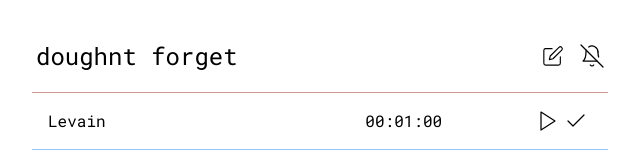
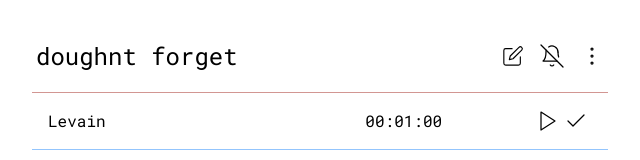
Before and after one commit to nicolean/doughnt-forget, a Next.js app: page / in a window 1280 px wide. Shown: the top 160 px of the page, without its empty margins (320-960 px from the left). Built offline with nearby package versions, Linux system fonts and the light colour scheme.

Commit message:
Moves schedule header to its own component, implements basic export menu UI

```diff
--- /dev/null
+++ b/src/components/ScheduleHeader.tsx
@@ -0,0 +1,33 @@
+import { useState, useContext } from 'react';
+import { EditContext } from '@/context/edit';
+import { EditContextType } from '@/types/edit-context';
+import NotificationToggle from "./NotificationToggle";
+import ScheduleMenu from './ScheduleMenu';
+import { X, Edit, MoreVertical } from 'react-feather';
+
+interface ScheduleHeaderProps {
+  isNotificationsEnabled: boolean;
+  setIsNotificationsEnabled: (value: boolean) => void;
+}
+
+export default function ScheduleHeader({ isNotificationsEnabled, setIsNotificationsEnabled }: ScheduleHeaderProps) {
+  const { toggleEditMode, isEditModeActive } = useContext(EditContext) as EditContextType;
+
+  return (
+    <div className="pt-8 sm:pt-10 pb-5 px-1 flex justify-between border-b border-notecard-pink">
+      <h1 className="text-2xl">doughnt forget</h1>
+      <div className="flex relative">
+        <button className="mr-4" aria-label="Toggle edit mode" onClick={toggleEditMode}>
+          { isEditModeActive
+              ? <><span className="visually-hidden">Disable edit mode</span><X size={26} /></>
+              : <><span className="visually-hidden">Enable edit mode</span><Edit size={22} /></>
+          }
+        </button>
+        <div className="mr-4 flex">
+          <NotificationToggle isNotificationsEnabled={isNotificationsEnabled} setIsNotificationsEnabled={setIsNotificationsEnabled}  />
+        </div>
+        <ScheduleMenu />
+      </div>
+    </div>
+  )
+}
--- /dev/null
+++ b/src/components/ScheduleMenu.tsx
@@ -0,0 +1,30 @@
+import { useState } from 'react';
+import { MoreVertical, Download, Upload } from 'react-feather';
+
+export default function ScheduleMenu() {
+  const [isMenuOpen, setIsMenuOpen] = useState();
+
+  const onExport = () => {}
+
+  const onImport = () => {}
+
+  return (
+    <div className="relative flex items-center">
+      <button onClick={() => setIsMenuOpen((isMenuOpen) => !isMenuOpen)}><MoreVertical /></button>
+      <div className={`absolute top-10 right-0 opacity-0 duration-100 ease-in-out ${isMenuOpen && 'opacity-100'} rounded shadow-md bg-white border border-gray-100 z-20 text-sm w-28`}>
+        <ul className="list-none">
+          <li className="p-4 cursor-pointer not-last:border-b border-gray-200 hover:bg-gray-100">
+            <button className="w-full">
+              Export
+            </button>
+          </li>
+          <li className="p-4 cursor-pointer not-last:border-b border-gray-200 hover:bg-gray-100">
+            <button className="w-full">
+              Import
+            </button>
+          </li>
+        </ul>
+      </div>
+    </div>
+  )
+}
--- a/src/pages/index.tsx
+++ b/src/pages/index.tsx
@@ -3,6 +3,7 @@ import { useState, useContext } from 'react';
 import { EditContext } from '@/context/edit';
 import { EditContextType } from '@/types/edit-context';
 import Schedule from '@/components/Schedule';
+import ScheduleHeader from '../components/ScheduleHeader';
 import NotificationToggle from '@/components/NotificationToggle';
 import { X, Edit } from 'react-feather';
 
@@ -21,18 +22,7 @@ export default function Home() {
       </Head>
       <main className="w-screen">
         <div className="w-full px-5 sm:max-w-xl sm:p-0 mx-auto">
-          <div className="pt-8 sm:pt-10 pb-5 px-1 flex justify-between border-b border-notecard-pink">
-            <h1 className="text-2xl">doughnt forget</h1>
-            <div className="flex">
-              <button className="mr-4" aria-label="Toggle edit mode" onClick={toggleEditMode}>
-                { isEditModeActive
-                    ? <><span className="visually-hidden">Disable edit mode</span><X size={26} /></>
-                    : <><span className="visually-hidden">Enable edit mode</span><Edit size={22} /></>
-                }
-              </button>
-              <NotificationToggle isNotificationsEnabled={isNotificationsEnabled} setIsNotificationsEnabled={setIsNotificationsEnabled}  />
-            </div>
-          </div>
+          <ScheduleHeader isNotificationsEnabled={isNotificationsEnabled} setIsNotificationsEnabled={setIsNotificationsEnabled} />
           <div>
             <Schedule isNotificationsEnabled={isNotificationsEnabled} />
           </div>
```
